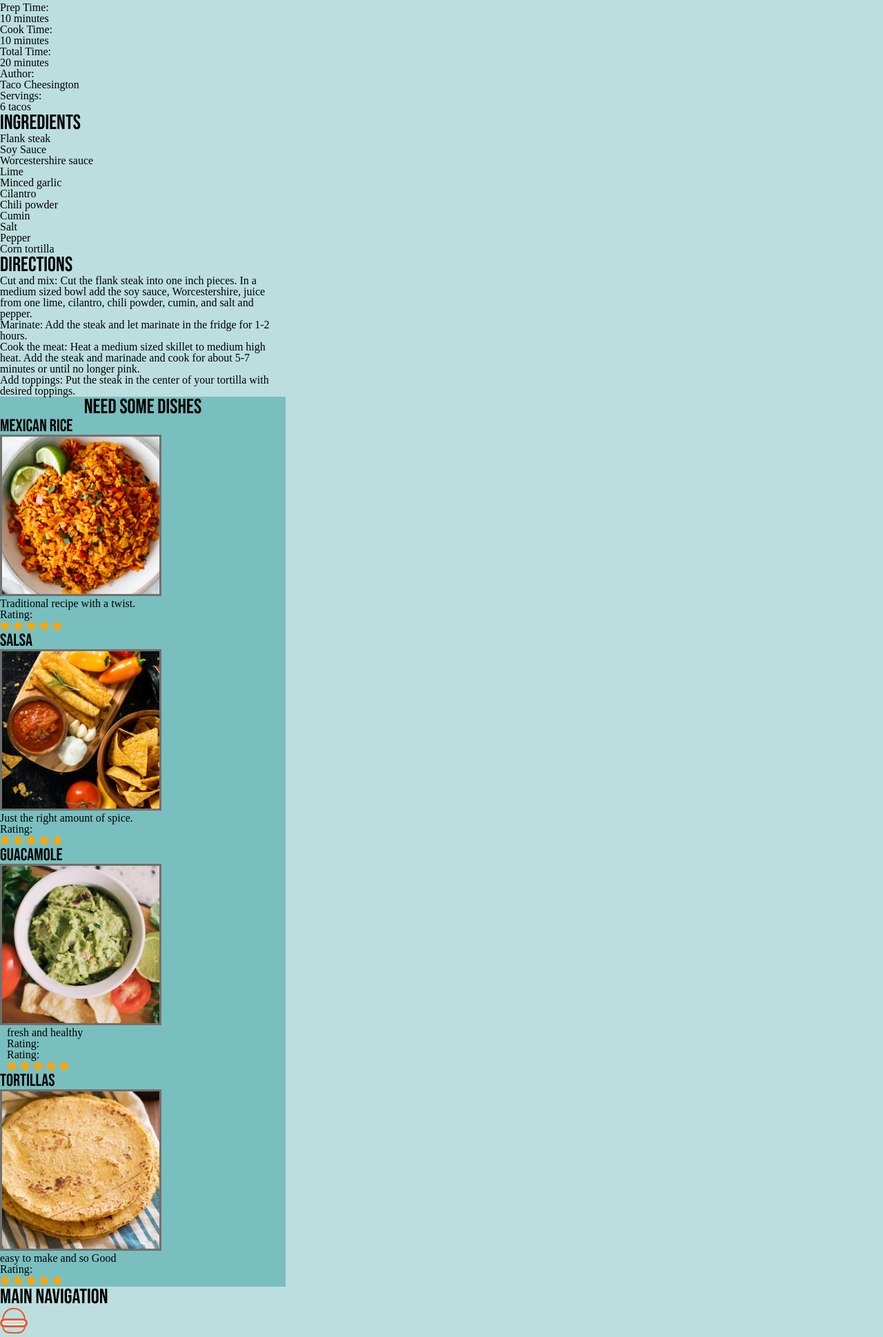
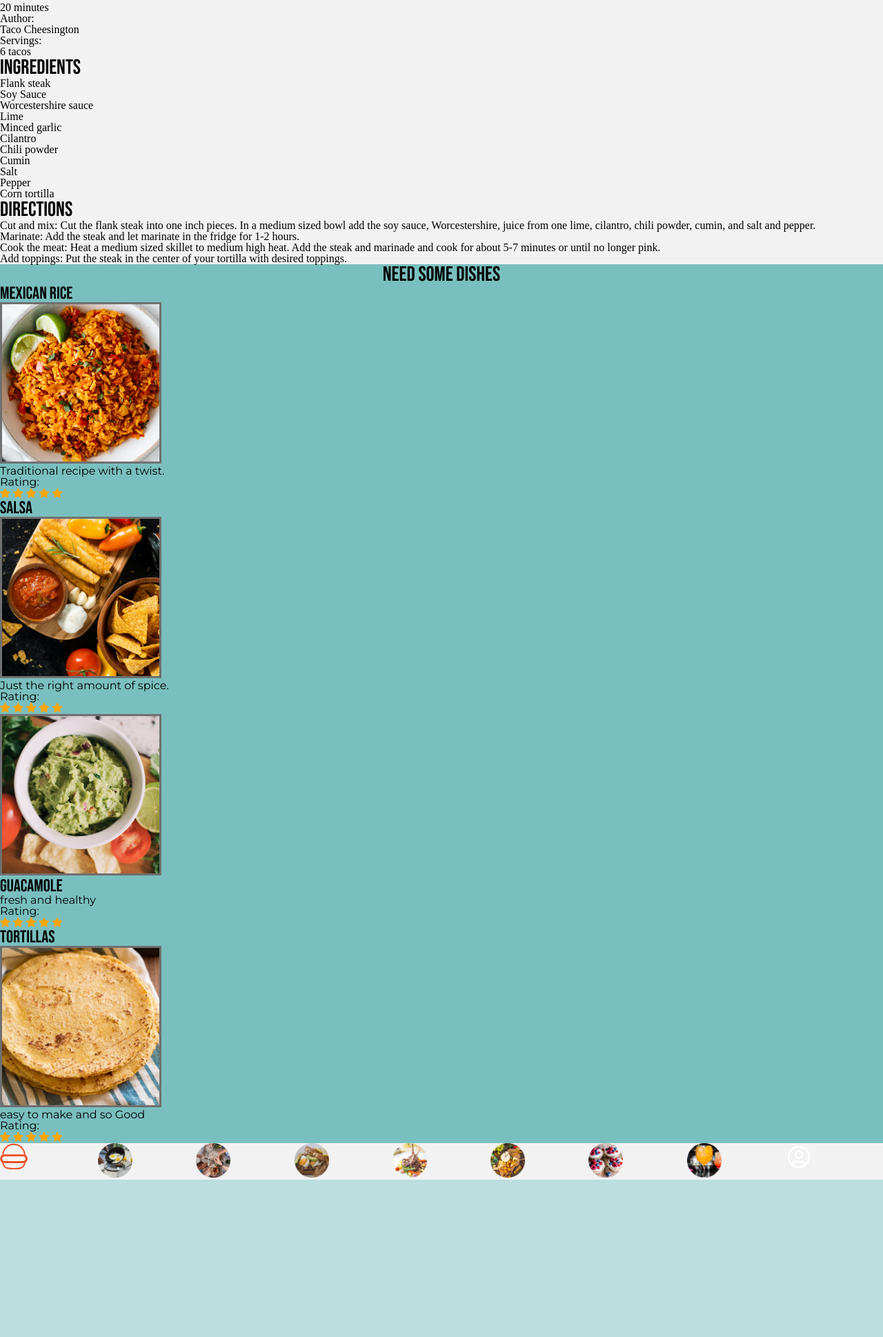
Before and after one commit to banolasc/recipe, a plain HTML site: page index.html in a window 1280 px wide. Shown: the part 573-2511 px from the top of the page at 69% size. After the commit the page ends 2283 px from the top, so only its background shows below. Drawn offline with Linux system fonts and the light colour scheme.

Commit message:
final
final

```diff
--- a/index.html
+++ b/index.html
@@ -3,7 +3,7 @@
 
 <head>
     <meta charset="utf-8">
-    <meta name="viewport" content="width=device-width, initial-scale=1.0"/>
+    <meta name="viewport" content="width=device-width, initial-scale=1.0" />
     <title>Good Eats-Street Tacos</title>
     <link href="styles.css" rel="stylesheet">
     <link href="https://fonts.googleapis.com/css2?family=Bebas+Neue&display=swap" rel="stylesheet">
@@ -129,9 +129,12 @@
         <h2 class="Side-title">Need Some Dishes</h2>
         <section class="mexican">
             <h3>Mexican Rice</h3>
+            <div class="dish_images">
                 <img src="../recipe/images/mexican-rice.png" alt="mexican-rice">
+            </div>
+
+            <div>
                 <p>Traditional recipe with a twist.</p>
-            <div>
                 <p><b>Rating:</b></p>
                 <span class="fa fa-star checked"></span>
                 <span class="fa fa-star checked"></span>
@@ -142,7 +145,9 @@
         </section>
         <section class="salsa">
             <h3>Salsa</h3>
+            <div class="dish_images">
                 <img src="../recipe/images/salsa.png" alt="salsa">
+            </div>
             <p>Just the right amount of spice.</p>
             <div>
                 <p><b>Rating:</b></p>
@@ -154,14 +159,13 @@
             </div>
         </section>
         <section>
-            <h3>Guacamole</h3>
             <div class="dish_images">
                 <img src="../recipe/images/guacamole.png">
             </div>
-            <div class="side_details">
+
+                <div>
+                    <h3>Guacamole</h3>
                     <p>fresh and healthy</p>
-                <p><b>Rating:</b></p>
-                <div>
                     <p><b>Rating:</b></p>
                     <span class="fa fa-star checked"></span>
                     <span class="fa fa-star checked"></span>
@@ -190,16 +194,56 @@
             </div>
         </section>
     </aside>
-    <section class="mainNav">
-        <h2>Main Navigation</h2>
-        <svg xmlns="http://www.w3.org/2000/svg" width="40" height="40" style="enable-background:new 0 0 40 40" xml:space="preserve">
-            <path d="M36 17.6c.1 1.8.1 3.6.1 5.4.1 2.7 0 5.5-.9 8-.5 1.4-1.3 2.6-2.4 3.6-3.3 2.7-6 2.4-12.6 2.4-4.6 0-9.2.2-12.2-1.9-2.5-1.8-3.6-4.2-3.8-7.1-.2-3.6.1-7.2.1-10.8 0-2.6.6-5.1 1.9-7.4 2.5-4.5 7.3-7.5 12.4-8 .4-.1.9-.1 1.4-.1 5.2 0 10.1 2.6 13 6.8 1 1.5 1.8 3.1 2.3 4.9.4 1.3.6 2.7.7 4.2z" style="fill:none;stroke:#eb5428;stroke-width:2;stroke-miterlimit:10"/>
-            <path d="M36.1 22.6c0 .5-.1 1-.5 1.4-.5.7-1.4 1.2-2.6 1.3-2.8.2-5.8.1-8.6.1h-12c-1.3 0-2.6 0-3.8-.1-1.1 0-2.4 0-3.3-.6-.8-.6-1.2-1.4-1.2-2.2 0-.9.3-1.8 1.5-2.3.9-.4 2-.5 3.1-.5 1.4 0 2.8-.1 4.3-.1h14.5c1.2 0 2.3 0 3.5.1 1.7.1 3.3-.1 4.4 1 .3.6.7 1.3.7 1.9z" style="fill:none;stroke:#fff;stroke-width:2.0832;stroke-miterlimit:10"/>
-            <path d="M38.5 22.6c0 .9-.2 1.7-.5 2.5-.6 1.3-1.7 2.1-3 2.2-3.3.3-6.7.2-9.9.2H11.2c-1.5 0-3-.1-4.4-.1-1.3-.1-2.8 0-3.8-1-.9-1-1.3-2.5-1.3-3.8 0-1.6.3-3.1 1.7-4 1-.7 2.3-.8 3.5-.8 1.6-.1 3.3-.1 4.9-.1H28.5c1.3 0 2.7 0 4 .1 2 .1 3.8-.1 5.1 1.7.5.9.9 2 .9 3.1z" style="fill:none;stroke:#eb5428;stroke-width:2.9408;stroke-miterlimit:10"/>
+    <div>
+        <nav class="mainNav">
+
+            <svg xmlns="http://www.w3.org/2000/svg" width="40" height="40" style="enable-background:new 0 0 40 40"
+                xml:space="preserve">
+                <path
+                    d="M36 17.6c.1 1.8.1 3.6.1 5.4.1 2.7 0 5.5-.9 8-.5 1.4-1.3 2.6-2.4 3.6-3.3 2.7-6 2.4-12.6 2.4-4.6 0-9.2.2-12.2-1.9-2.5-1.8-3.6-4.2-3.8-7.1-.2-3.6.1-7.2.1-10.8 0-2.6.6-5.1 1.9-7.4 2.5-4.5 7.3-7.5 12.4-8 .4-.1.9-.1 1.4-.1 5.2 0 10.1 2.6 13 6.8 1 1.5 1.8 3.1 2.3 4.9.4 1.3.6 2.7.7 4.2z"
+                    style="fill:none;stroke:#eb5428;stroke-width:2;stroke-miterlimit:10" />
+                <path
+                    d="M36.1 22.6c0 .5-.1 1-.5 1.4-.5.7-1.4 1.2-2.6 1.3-2.8.2-5.8.1-8.6.1h-12c-1.3 0-2.6 0-3.8-.1-1.1 0-2.4 0-3.3-.6-.8-.6-1.2-1.4-1.2-2.2 0-.9.3-1.8 1.5-2.3.9-.4 2-.5 3.1-.5 1.4 0 2.8-.1 4.3-.1h14.5c1.2 0 2.3 0 3.5.1 1.7.1 3.3-.1 4.4 1 .3.6.7 1.3.7 1.9z"
+                    style="fill:none;stroke:#fff;stroke-width:2.0832;stroke-miterlimit:10" />
+                <path
+                    d="M38.5 22.6c0 .9-.2 1.7-.5 2.5-.6 1.3-1.7 2.1-3 2.2-3.3.3-6.7.2-9.9.2H11.2c-1.5 0-3-.1-4.4-.1-1.3-.1-2.8 0-3.8-1-.9-1-1.3-2.5-1.3-3.8 0-1.6.3-3.1 1.7-4 1-.7 2.3-.8 3.5-.8 1.6-.1 3.3-.1 4.9-.1H28.5c1.3 0 2.7 0 4 .1 2 .1 3.8-.1 5.1 1.7.5.9.9 2 .9 3.1z"
+                    style="fill:none;stroke:#eb5428;stroke-width:2.9408;stroke-miterlimit:10" />
             </svg>
+            <div class="breakfast">
+                <img src="../recipe/images/breakfast.png">
+            </div>
+            <div class="brunch">
+                <img src="../recipe/images/brunch.png">
+            </div>
+            <div class="lunch">
+                <img src="../recipe/images/lunch.png">
+            </div>
+            <div class="dinner">
+                <img src="../recipe/images/dinner.png">
+            </div>
+            <div class="appetizers">
+                <img src="../recipe/images/appetizers.png">
+            </div>
+            <div class="desserts">
+                <img src="../recipe/images/desserts.png">
+            </div>
+            <div class="beverages">
+                <img src="../recipe/images/beverages.png">
+            </div>
+                <svg xmlns="http://www.w3.org/2000/svg" class="icon icon-tabler icon-tabler-user-circle" width="40"
+                    height="40" viewBox="0 0 24 24" stroke-width="1.5" stroke="#ffffff" fill="none"
+                    stroke-linecap="round" stroke-linejoin="round">
+                    <path stroke="none" d="M0 0h24v24H0z" fill="none" />
+                    <circle cx="12" cy="12" r="9" />
+                    <circle cx="12" cy="10" r="3" />
+                    <path d="M6.168 18.849a4 4 0 0 1 3.832 -2.849h4a4 4 0 0 1 3.834 2.855" />
+                </svg>
+        </nav>
+    </div>
+    <footer>
 
+    </footer>
 
-    </section>
 
 
 
--- a/styles.css
+++ b/styles.css
@@ -43,10 +43,8 @@ table {
 }
 /*css reset end */
 
-*{
-    margin: 0;
-    padding:0;
-    align-items: center;
+html{
+    background-color:rgba(122, 191, 191, 0.5);
 }
 h1 {
     font-family: 'Bebas Neue', cursive;
@@ -64,13 +62,20 @@ img{
     max-width:100%;
 }
 body{
-    margin: auto 0;
     width: 414px;
-    background-color:rgba(122, 191, 191, 0.5);
+    margin: 0 auto;
+    background-color: #F2F2F2;
+
+
 
 }
+p {
+    font-family: 'Montserrat', sans-serif;
+    font-size: 16px;
+  }
 .Side-dishes{
     background-color: #7abfbf;
+    display: grid;
 }
 .Side-title{
     text-align: center;
@@ -91,22 +96,51 @@ h1{
 
     text-align: center;
 }
+.mainNav{
+    display: grid;
+    grid-template-columns: 1fr 1fr 1fr 1fr 1fr 1fr 1fr 1fr 1fr;
+    z-index: 9999;
+
+}
+
+.breakfast{
+    width: 50px;
+}
+.appetizers{
+    width: 50px;
+}
+.desserts{
+    width: 50px;
+}
+.brunch{
+    width: 50px;
+}
+.lunch{
+    width: 50px;
+}
+.dinner{
+    width:50px;
+}
+.beverages{
+    width:50px;
+}
 li>a{
     text-decoration: none;
 }
 ul li{
     list-style-type: none;
 }
-@media screen and(min-width: 768px){
+@media screen and (min-width: 768px){
     body{
-        margin: auto 0;
-        width:768px;
+        width: 768px;
     }
 }
-@media screen and(min-width: 1280px){
-    body{
-        margin:auto 0;
-        width: 1280px;
-    }
+@media screen and (min-width: 1280px){
+   body{
+    width: 1280px;
+   }
+   img{
+    align-content: center;
+   }
 
 }
```
Lines whose indentation alone changed are shown as unchanged.
